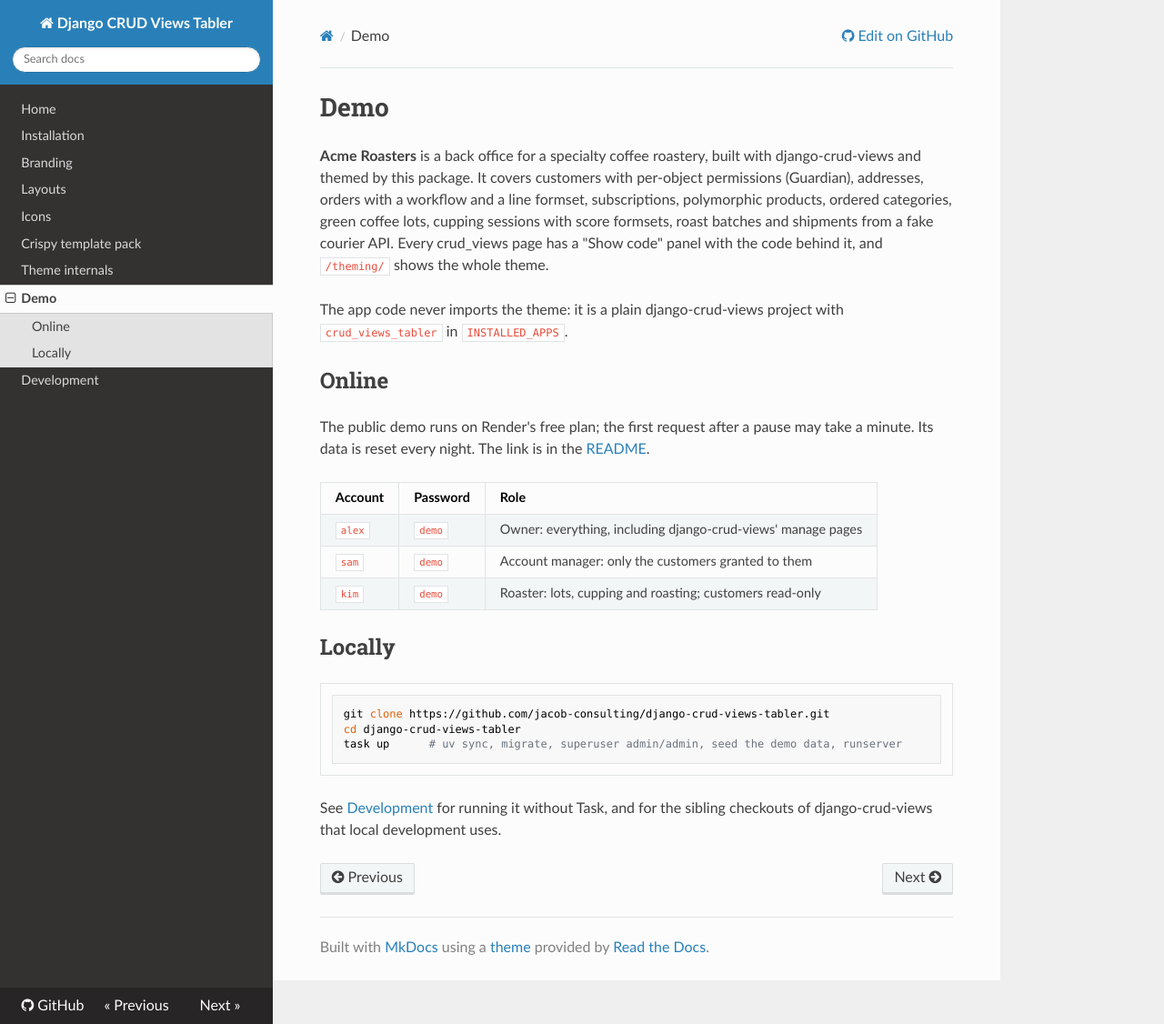
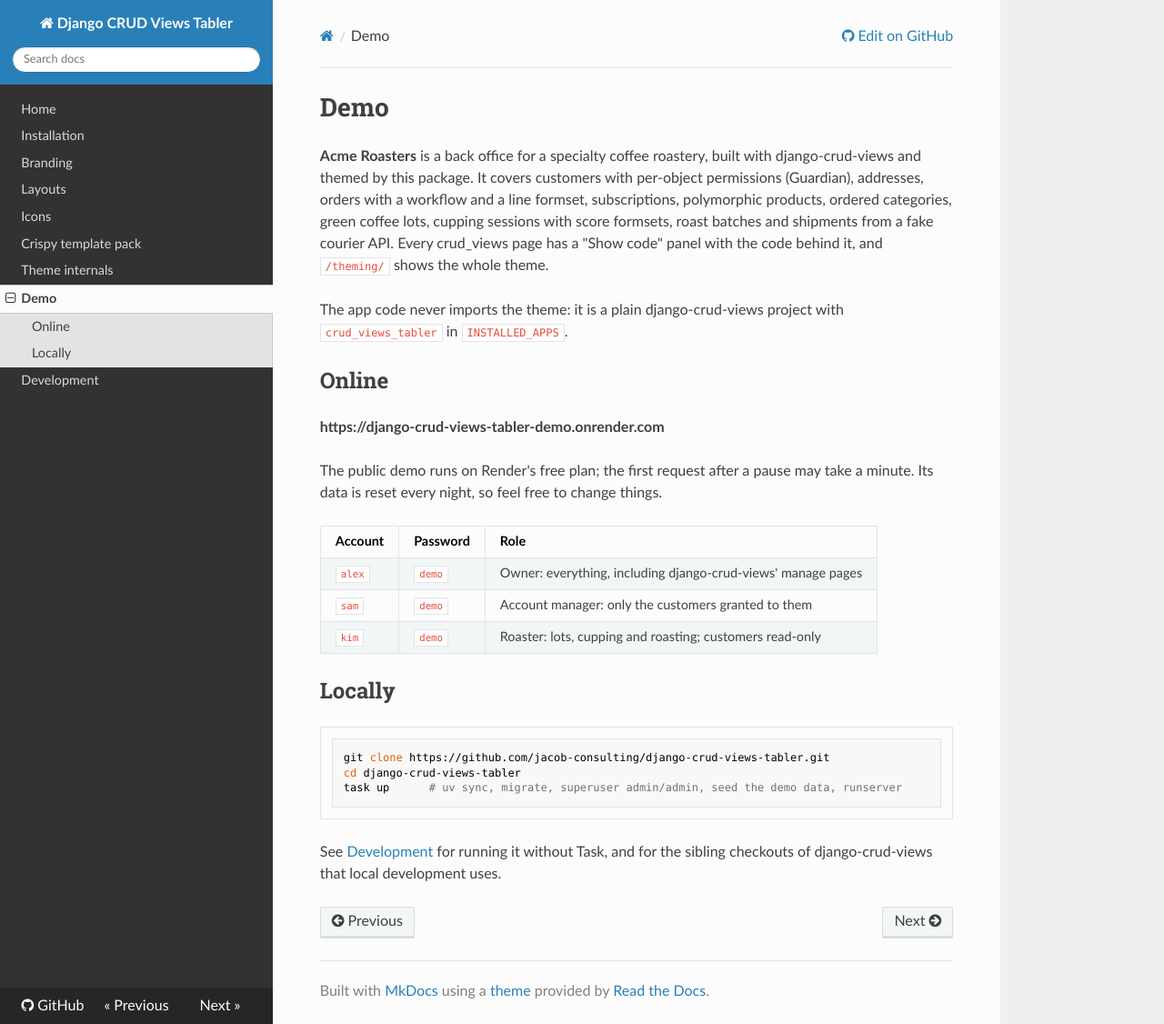
Before and after one commit to jacob-consulting/django-crud-views-tabler, an MkDocs documentation site: the page built from docs/demo.md, in a window 1280 px wide and 1126 px high. Shown: the whole window at 91% size. Built offline with MkDocs 1.6.1, drawn with Linux system fonts in a browser that asks for light colours; nearby versions of some CDN libraries.

Commit message:
Docs: link the live demo in the README and the documentation
Co-Authored-By: Claude Opus 5.5 <noreply@anthropic.com>

```diff
--- a/docs/demo.md
+++ b/docs/demo.md
@@ -11,8 +11,10 @@ The app code never imports the theme: it is a plain django-crud-views project wi
 
 ## Online
 
+**https://django-crud-views-tabler-demo.onrender.com**
+
 The public demo runs on Render's free plan; the first request after a pause may take a minute. Its data is reset every
-night. The link is in the [README](https://github.com/jacob-consulting/django-crud-views-tabler#readme).
+night, so feel free to change things.
 
 | Account | Password | Role |
 |---|---|---|
```
Also changed, not shown: README.md (+5 -0 lines), docs/index.md (+1 -0 lines).
